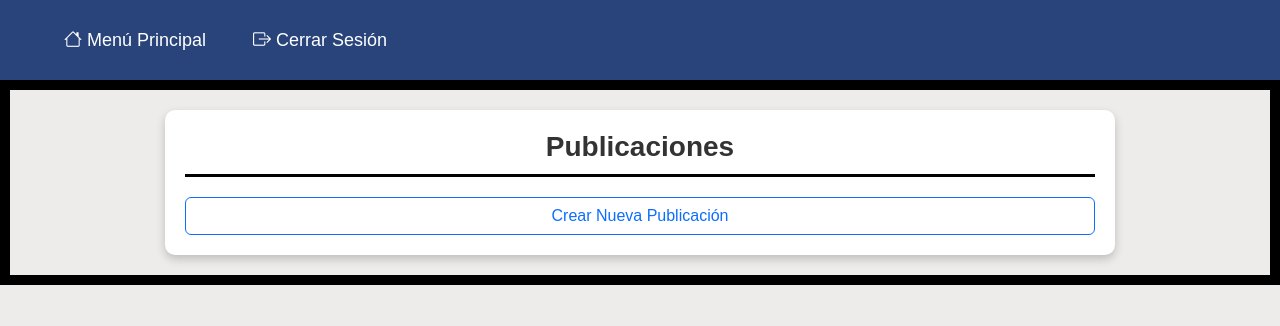
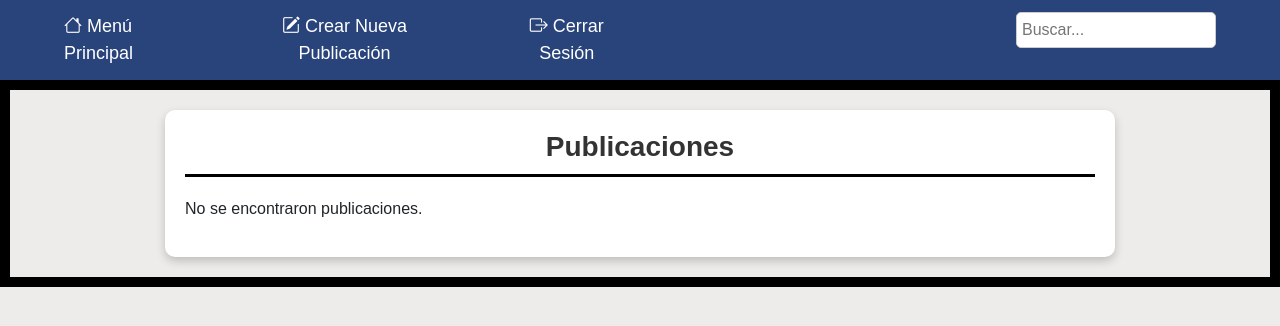
Before and after one commit to EstebanSNZT/PI_Informe4_202300769_202307805, a React (Create React App) app in the folder frontend/: page /inicio in a window 1280 px wide. Shown: the top 326 px of the page. Built offline with nearby package versions, Linux system fonts and the light colour scheme.

Commit message:
publicaciones parte 2 -A

```diff
--- a/frontend/src/Components/Home.jsx
+++ b/frontend/src/Components/Home.jsx
@@ -2,18 +2,16 @@ import React, { Fragment, useState, useEffect } from 'react';
 import './Styles/User.css';
 import { useCookies } from 'react-cookie';
 import { useNavigate, Link } from "react-router-dom";
-import Comentario from './comentarios'; // Asegúrate de que la ruta al archivo sea correcta
+import Comentario from './comentarios';
 
-// Componente para mostrar el inicio y la lista de publicaciones
 function Home() {
     const [cookies, removeCookie] = useCookies(['user']);
     const navigate = useNavigate();
     const [posts, setPosts] = useState([]);
+    const [searchQuery, setSearchQuery] = useState('');
 
     useEffect(() => {
-        // Cargar las publicaciones guardadas en el localStorage
         const savedPosts = JSON.parse(localStorage.getItem('posts')) || [];
-        // Asegurarse de que cada publicación tenga una propiedad de comentarios
         const updatedPosts = savedPosts.map(post => ({
             ...post,
             comentarios: post.comentarios || []
@@ -21,18 +19,15 @@ function Home() {
         setPosts(updatedPosts);
     }, []);
 
-    // Manejar el cierre de sesión del usuario
     const handleLogout = () => {
         removeCookie('user');
         navigate('/login');
     };
 
-    // Navegar al componente de crear publicación
     const handleClick = () => {
         navigate('/crearpost');
     };
 
-    // Función para eliminar un comentario
     const handleEliminarComentario = (postId, comentarioId) => {
         const updatedPosts = posts.map(post => {
             if (post.id === postId) {
@@ -42,9 +37,22 @@ function Home() {
             return post;
         });
         setPosts(updatedPosts);
-        // Actualizar localStorage si es necesario
         localStorage.setItem('posts', JSON.stringify(updatedPosts));
     };
+
+    const filteredPosts = posts.filter(post => {
+        const usuario = post.usuario ? post.usuario.toLowerCase() : '';
+        const curso = post.curso ? post.curso.toLowerCase() : '';
+        const mensaje = post.mensaje ? post.mensaje.toLowerCase() : '';
+        const fechaCreacion = post.fechaCreacion ? new Date(post.fechaCreacion).toLocaleDateString() : '';
+
+        return (
+            usuario.includes(searchQuery.toLowerCase()) ||
+            curso.includes(searchQuery.toLowerCase()) ||
+            mensaje.includes(searchQuery.toLowerCase()) ||
+            fechaCreacion.includes(searchQuery.toLowerCase())
+        );
+    });
 
     return (
         <Fragment>
@@ -56,6 +64,11 @@ function Home() {
                                 <i className="bi bi-house"></i> Menú Principal
                             </Link>
                         </li>
+                        <li style={{ color: "white", marginRight: "35px" }}>
+                            <button onClick={handleClick} style={{ backgroundColor: "transparent", border: "none", color: "white", fontSize: "18px" }}>
+                                <i className="bi bi-pencil-square"></i> Crear Nueva Publicación
+                            </button>
+                        </li>
                         <li style={{ color: "white" }}>
                             <button onClick={handleLogout} style={{ backgroundColor: "transparent", border: "none", color: "white", fontSize: "18px" }}>
                                 <i className="bi bi-box-arrow-right"></i> Cerrar Sesión
@@ -63,15 +76,24 @@ function Home() {
                         </li>
                     </ul>
                 </div>
+                <div style={{ marginLeft: "auto", paddingRight: "5%" }}>
+                    <input
+                        type="text"
+                        placeholder="Buscar..."
+                        value={searchQuery}
+                        onChange={(e) => setSearchQuery(e.target.value)}
+                        style={{ padding: "5px", fontSize: "16px", width: "200px", borderRadius: "5px" }}
+                    />
+                </div>
             </div>
 
             <div className="body" style={{ paddingTop: '10vh' }}>
                 <div className="fondo">
                     <main className="container1">
                         <h1 className="letrad">Publicaciones</h1>
-                        <button className="btn btn-outline-primary" onClick={handleClick}>Crear Nueva Publicación</button>
                         <div className="posts-container">
-                            {posts.map((post, index) => (
+                            {filteredPosts.length > 0 ? (
+                                filteredPosts.map((post, index) => (
                                     <div key={index} className="post">
                                         <h2>{post.tipo} {post.seleccionado}</h2>
                                         <p>{post.mensaje}</p>
@@ -93,7 +115,10 @@ function Home() {
                                             )}
                                         </div>
                                     </div>
-                            ))}
+                                ))
+                            ) : (
+                                <p>No se encontraron publicaciones.</p>
+                            )}
                         </div>
                     </main>
                 </div>
--- a/frontend/src/Components/Styles/User.css
+++ b/frontend/src/Components/Styles/User.css
@@ -103,6 +103,8 @@ body {
     margin-bottom: 10px;
 }
 
+
+
 textarea {
     width: 100%;
     padding: 10px;
--- a/frontend/src/Components/comentarios.jsx
+++ b/frontend/src/Components/comentarios.jsx
@@ -1,11 +1,13 @@
 import React from 'react';
 
-
+// Componente para un comentario
 function Comentario({ comentario, onEliminar }) {
     return (
-        <div className="comentario">
-            <p>{comentario.texto}</p>
-            <button onClick={() => onEliminar(comentario.id)}>Eliminar</button>
+        <div className="comentario" style={{ padding: '0.5rem', borderBottom: '1px solid #ddd' }}>
+            <p><strong>{comentario.usuario}</strong>: {comentario.texto}</p>
+            <button onClick={() => onEliminar(comentario.id)} style={{ backgroundColor: 'transparent', border: 'none', color: 'red' }}>
+                Eliminar Comentario
+            </button>
         </div>
     );
 }
```
Lines whose indentation alone changed are shown as unchanged.
